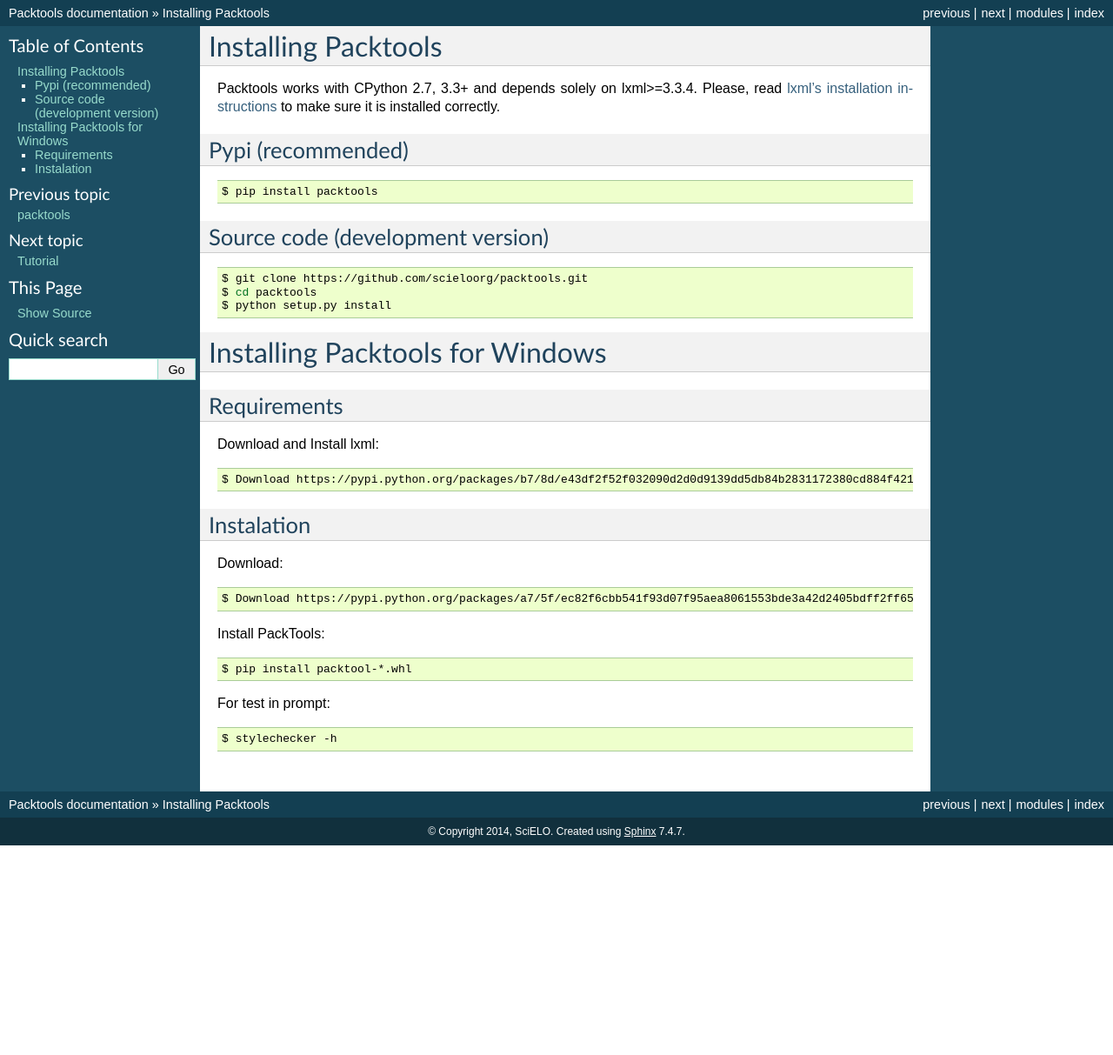
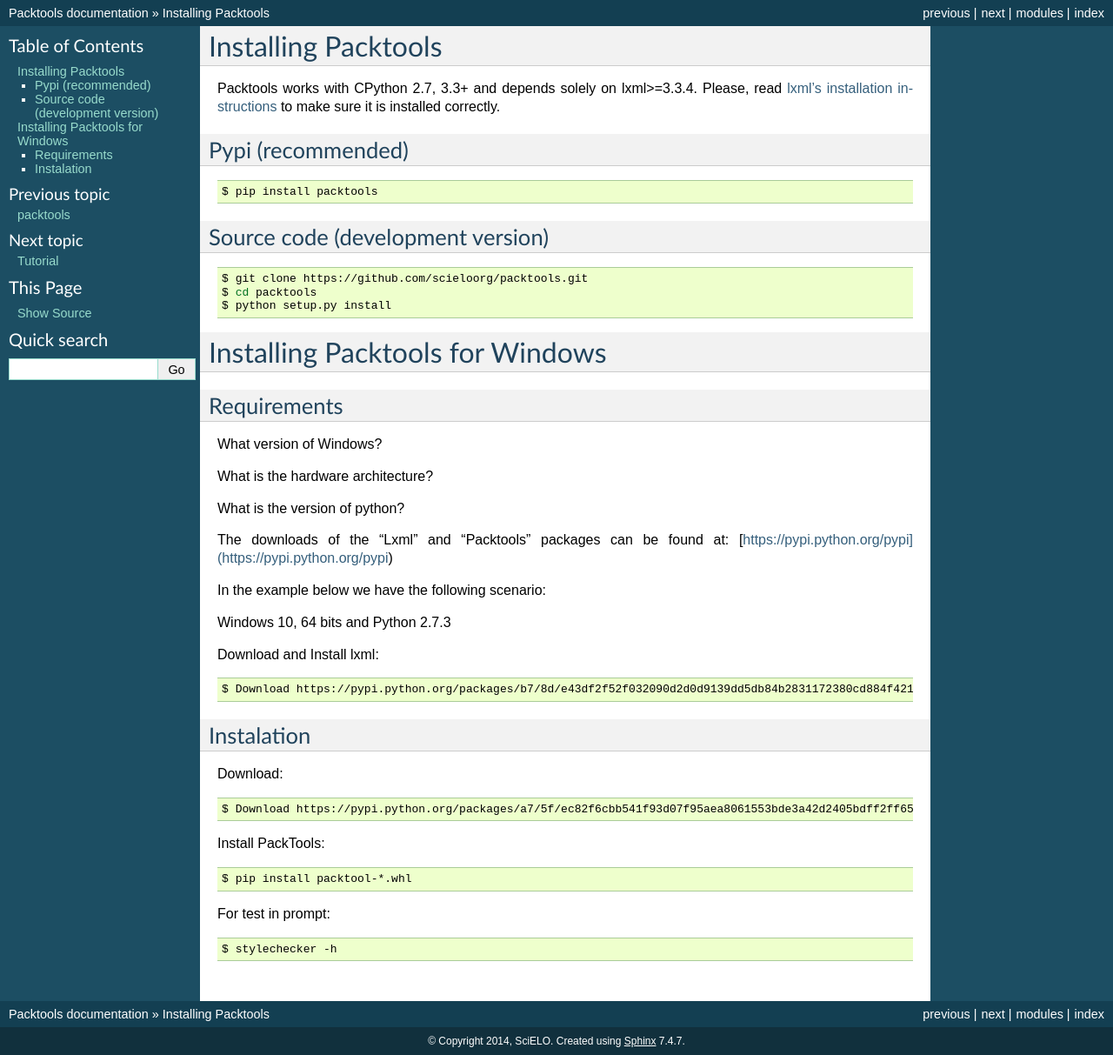
Before and after one commit to scieloorg/packtools, a Sphinx documentation site: the page built from docs/install.rst, in a window 1280 px wide. Shown: the whole page at 87% size. Built offline with Sphinx 7.4.7, drawn with Linux system fonts in a browser that asks for light colours; the version number could not be read and is left out; before the commit the page ends 972 px from its top, so only the background shows below that.

Commit message:
Adicionando informações de instalação no Windows

```diff
--- a/docs/install.rst
+++ b/docs/install.rst
@@ -31,6 +31,18 @@
 Requirements
 ------------------
 
+What version of Windows?
+
+What is the hardware architecture?
+
+What is the version of python?
+
+The downloads of the "Lxml" and "Packtools" packages can be found at: [https://pypi.python.org/pypi](https://pypi.python.org/pypi)
+
+In the example below we have the following scenario:
+
+Windows 10, 64 bits and Python 2.7.3
+
 Download and Install lxml:
 
 .. code-block:: bash
```
